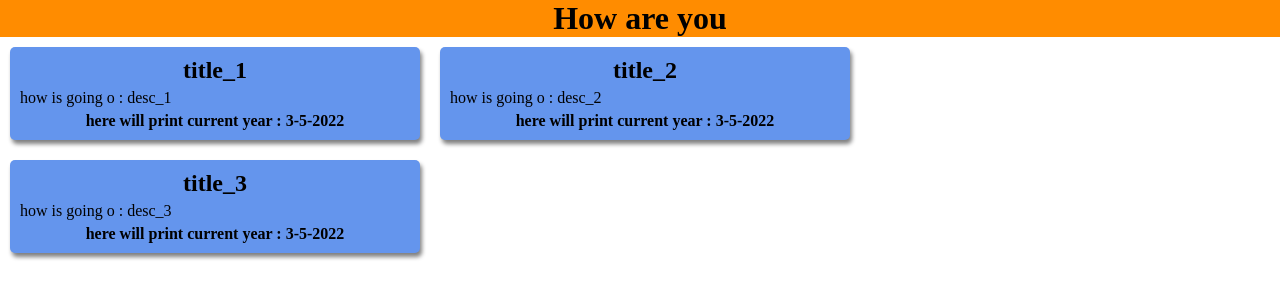
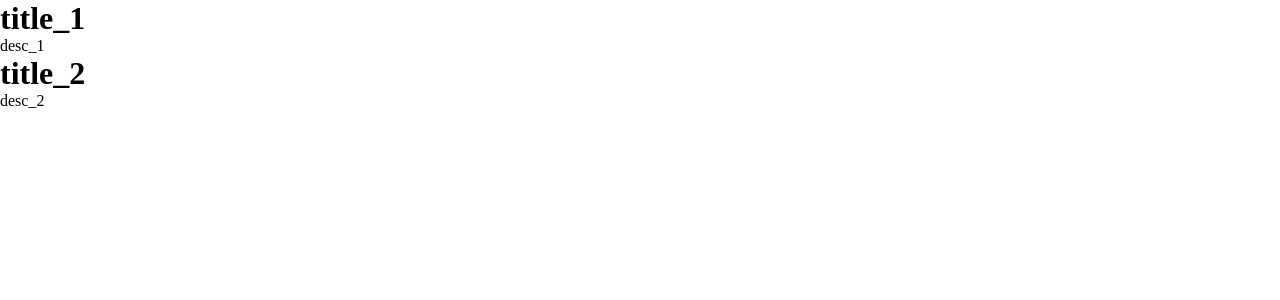
Before and after one commit to mahmudul1024/React_Practice, a React (Create React App) app: page / in a window 1280 px wide. Shown: the top 300 px of the page. Built offline with nearby package versions, Linux system fonts and the light colour scheme.

Commit message:
unique id

```diff
--- a/package.json
+++ b/package.json
@@ -9,6 +9,7 @@
     "react": "^18.1.0",
     "react-dom": "^18.1.0",
     "react-scripts": "5.0.1",
+    "uuid": "^8.3.2",
     "web-vitals": "^2.1.4"
   },
   "scripts": {
--- a/src/App.js
+++ b/src/App.js
@@ -1,29 +1,13 @@
 import React from 'react';
-import CardComponent from './components/Card';
-import DATA from './data.json';
+import List from './components/Uniqe_list/Uniq_List';
 
 function App()
 {
+    return <>
 
-//     instead of for loop we will use map
-// for(let x=0;x<DATA.length;x++){
-//     items.push(<CardComponent textHeading={DATA[x].title} desc={DATA[x].desc} />)
-// }
+     <List />
 
 
-
-
-    return <>
-
-
-    <h1 className="headingStyle">How are you</h1>
-    {DATA.map((item, index)=> <CardComponent key={index} textHeading={item.title} desc={item.desc} />
-)}
-
-    {/* we will use for loop better instaed */}
-    {/* <CardComponent textHeading={DATA[0].title} desc={DATA[0].desc} />
-    <CardComponent textHeading={DATA[1].title} desc={DATA[1].desc} />
- */}
     </>
 }
 
--- a/src/components/Card.js
+++ /dev/null
@@ -1,25 +0,0 @@
-
-
-
-const stringName="this is test one";
-const date= new Date(); //obect created of type Date
-//which will be later used to access the Date methods
-//by calling its object date
-const currYear=date.getFullYear();
-const currMonth=date.getMonth();
-const currDay=date.getDay();
-
-
-function CardComponent(props)
-{
-  const {textHeading, desc}=props;
-
-  return  <div className="card">
-  <h2 className="cardheading">{textHeading}</h2>
-  <p className="descrip">how is going o : {desc} </p>
-  <p className="cardFooter">here will print current year : {currDay +"-"+currMonth +"-"+currYear}</p>
-   </div>
-
-}
-
-export default CardComponent;
--- /dev/null
+++ b/src/components/Uniqe_list/Uniq_List.js
@@ -0,0 +1,36 @@
+import React from 'react'
+import { v4 as uuidv4 } from 'uuid';
+
+const Todos=[
+    {
+        "id":uuidv4(),
+   "title" : "title_1",
+   "desc"  : "desc_1"
+    },
+
+    {
+        "id":uuidv4(),
+       "title" : "title_2",
+       "desc"  : "desc_2"
+    }
+
+   ];
+
+
+const Uniq_List = () => {
+  return  <div>
+
+  {Todos.map((todo)=>{
+    return <div key={todo.id}>
+        <h1>{todo.title}</h1>
+        <p>{todo.desc}</p>
+    </div>
+  })}
+
+
+
+    </div>
+
+};
+
+export default Uniq_List
--- a/src/data.json
+++ /dev/null
@@ -1,19 +0,0 @@
-[
- {
-"title" : "title_1",
-"desc"  : "desc_1"
- },
-
- {
-    "title" : "title_2",
-    "desc"  : "desc_2"
-},
-
-{
-    "title" : "title_3",
-    "desc"  : "desc_3"
-}
-
-
-
-]
--- a/src/index.js
+++ b/src/index.js
@@ -1,6 +1,5 @@
 import React from 'react';
 import ReactDOM from 'react-dom/client';
-import CardComponent from './components/Card';
 import App from './App';
 
 const root = ReactDOM.createRoot(document.getElementById('root'));
```
Also changed, not shown: 1 other file (tests, documents, lock files or other folders).
